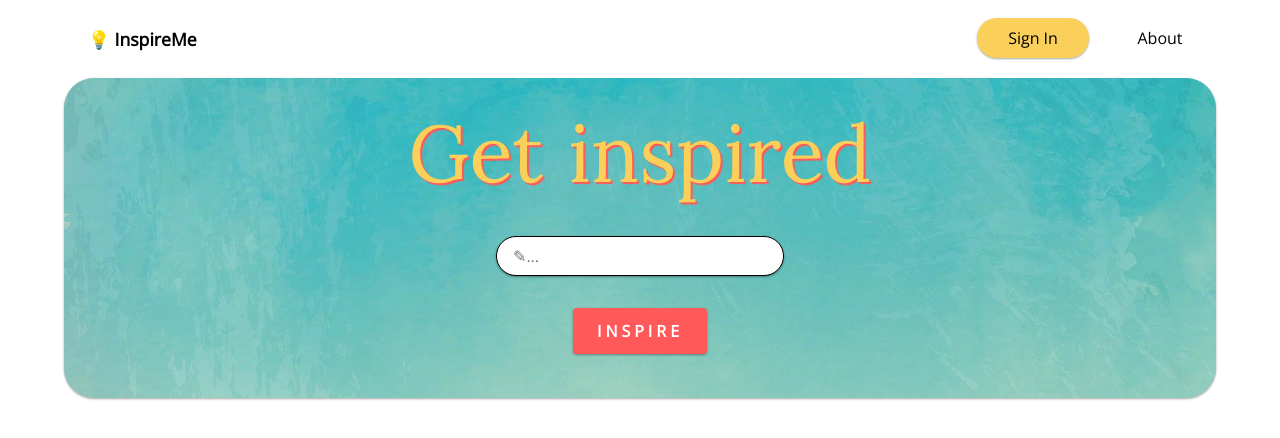
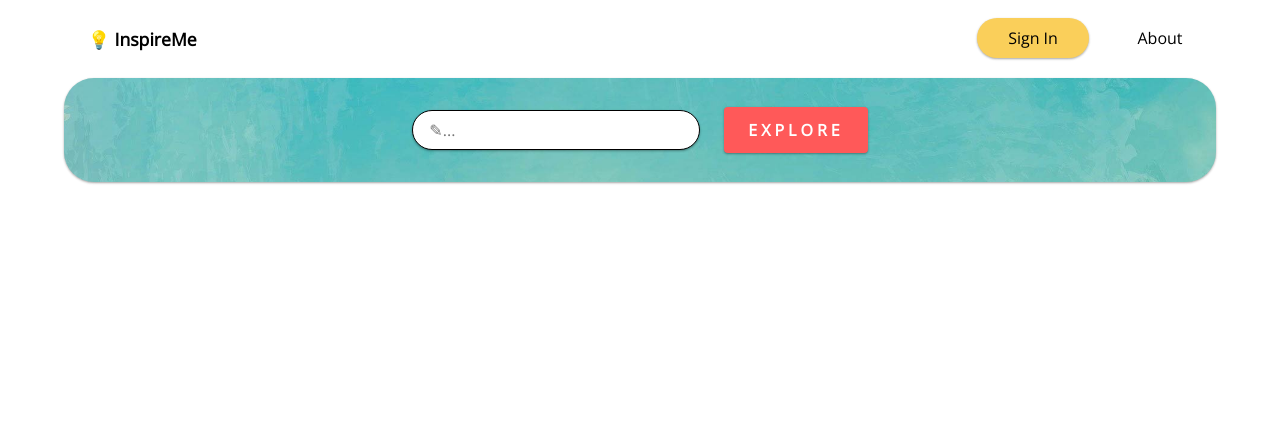
Before and after one commit to etriv/inspireme, a React (Create React App) app: page /liked in a window 1280 px wide. Shown: the top 438 px of the page. Built offline with nearby package versions, Linux system fonts and the light colour scheme.

Commit message:
Finished LikedPage. GetInspirations has 2 modes now.

```diff
--- a/src/components/custom-button/custom-button.scss
+++ b/src/components/custom-button/custom-button.scss
@@ -9,8 +9,6 @@
     border-radius: 4px;
     // box-shadow: 0 5px #f0134d;
     box-shadow: 0 1px 3px rgba(0,0,0,0.12), 0 1px 2px rgba(0,0,0,0.24);
-    // margin-top: 15px;
-    margin-bottom: 20px;
     opacity: 1;
     font-family: 'Open Sans', sans-serif;
     font-size: 1rem;
--- a/src/components/search-area/search-area.jsx
+++ b/src/components/search-area/search-area.jsx
@@ -31,12 +31,9 @@ class SearchArea extends React.Component {
         this.state = {
             searchField: ''
         };
-
-        this.onSearchBoxChange = this.onSearchBoxChange.bind(this);
-        this.handleKeyUp = this.handleKeyUp.bind(this);
     }
 
-    onSearchBoxChange(event) {
+    onSearchBoxChange = (event) => {
         this.setState({ searchField: event.target.value }, () => {
             // Feature: getting inspirations related to the text in the search field
             // upon changing the TYPE of the presented inspirations.
@@ -44,26 +41,43 @@ class SearchArea extends React.Component {
         });
     }
 
-    handleKeyUp(event) {
+    handleKeyUp = (event) => {
         // If ENTER is being pressed, initiate fetching of inspirations
         if (event.keyCode === 13) {
             this.props.onSearchClick(this.state.searchField);
         }
     }
 
+
+
     render() {
+        let mainText = '';
+        let btnText = '';
+        let containerClassNames = 'search-area-container';
+        let btnClassNames = 'button';
+        if (this.props.likedMode) {
+            mainText = '';
+            btnText = 'EXPLORE';
+            containerClassNames += ' row-mode';
+            btnClassNames += ' only-margin-left';
+        }
+        else {
+            mainText = 'Get inspired';
+            btnText = 'INSPIRE';
+        }
+
         return (
-            <BoxContainer className="search-area-container">
-                <InspireText>Get inspired</InspireText>
+            <BoxContainer className={containerClassNames}>
+                <InspireText>{mainText}</InspireText>
                 <input name="search-text" className="search-box" type="text"
                     placeholder="✎..."
                     onChange={this.onSearchBoxChange}
                     onKeyUp={this.handleKeyUp} />
-                <CustomButton className="button"
+                <CustomButton className={btnClassNames}
                     bgColor={mainColors.c4}
                     foreColor='white'
                     onClick={this.props.onSearchClick.bind(this, this.state.searchField)}>
-                    INSPIRE</CustomButton>
+                    {btnText}</CustomButton>
             </BoxContainer>
         );
     }
--- a/src/components/search-area/search-area.scss
+++ b/src/components/search-area/search-area.scss
@@ -6,6 +6,11 @@
     align-items: center;
     align-content: center;
     padding: 1.5rem;
+}
+
+.row-mode {
+    flex-direction: row;
+    padding: 0rem;
 }
 
 // .inspire-text {
@@ -51,3 +56,11 @@
     font-weight: 600;
     letter-spacing: 4px;
 }
+
+.only-margin-left {
+    // margin-top: 0rem;
+    // margin-right: 0rem;
+    // margin-bottom: 0rem;
+    // margin-left: 1rem;
+    margin: 0rem 0rem 0rem 1.5rem;
+}
--- a/src/components/user-menu/user-menu.scss
+++ b/src/components/user-menu/user-menu.scss
@@ -4,6 +4,7 @@
     text-align: center;
     padding: 0px;
     font-family: 'Open Sans', sans-serif;
+    z-index: 2;
 
     .default-link {
         display: block;
--- a/src/pages/get-inspirations/get-inspirations.jsx
+++ b/src/pages/get-inspirations/get-inspirations.jsx
@@ -88,6 +88,7 @@ class GetInspirations extends React.Component {
         return (
             <div className="get-inspirations">
                 <SearchArea
+                    likedMode={this.props.showOnlyLiked}
                     onSearchBoxChange={this.handleSearchBoxChange}
                     onSearchClick={this.onSearchSubmit} />
                 {this.state.displayGallery ?
```
